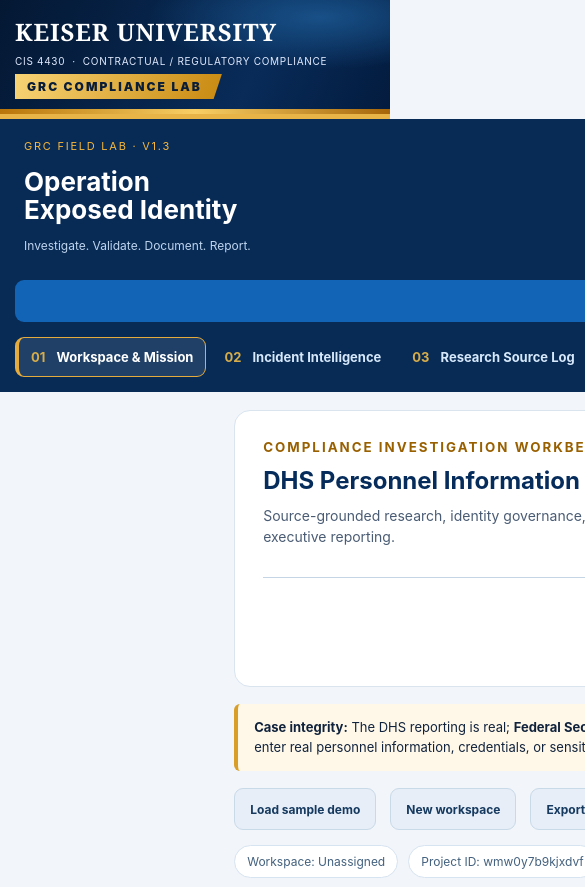
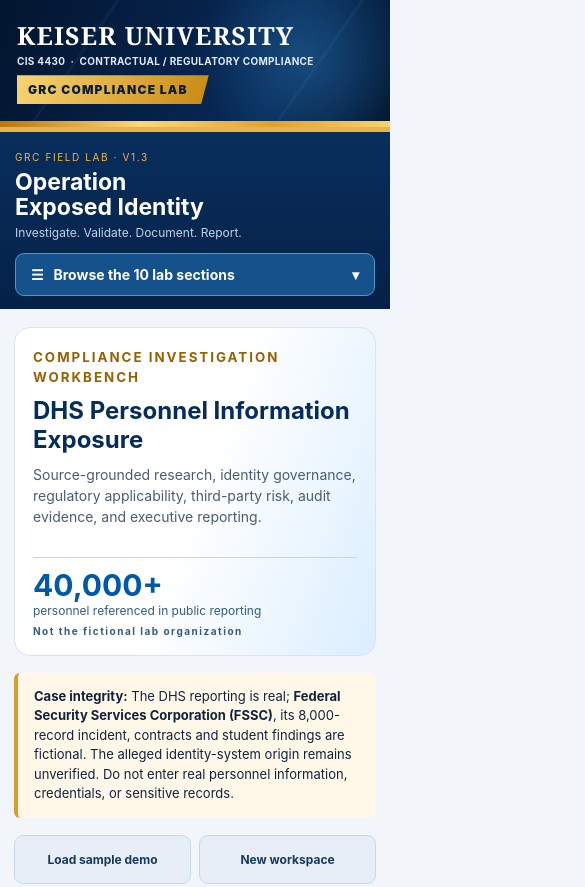
Before and after one commit to dragasakisn-beep/cis4430-grc-lab, a plain HTML site: page dhs-compliance-lab/index.html in a window 390 px wide. Shown: the top 887 px of the page, 585 px wide, since content can reach past the window. Drawn offline with Linux system fonts and the light colour scheme.

Commit message:
Complete CIS4430 v1.3 responsive styles for desktop and mobile

```diff
--- a/dhs-compliance-lab/styles.css
+++ b/dhs-compliance-lab/styles.css
@@ -11,3 +11,65 @@
 @media(max-width:900px){.topbar{min-height:120px;padding:15px}.bannerArt{display:none}.bannerStatus .chip{display:none}.actions #openValidator{margin-left:0}}
 @media(max-width:600px){.topbar{min-height:110px}.schoolTitle{font-size:24px}.bannerSchool small{font-size:10px}.goldRibbon{font-size:12px;padding:5px 20px 5px 12px}.bannerStatus{display:none}.actions button,.actions .filebutton{white-space:normal}}
 @media print{.topbar{display:none!important}}
+
+/* v1.3: responsive desktop-quality academic header and navigation */
+html,body{max-width:100%;overflow-x:clip}
+.layout,.content,.sidebar,.panel,.hero,.notice,.actions{min-width:0}
+.topbar{width:100%;min-height:146px;display:flex;align-items:center;justify-content:space-between;background:radial-gradient(circle at 78% 45%,#174b7c 0%,transparent 34%),linear-gradient(110deg,#03152f,#072957 70%,#03162e);border-bottom:5px solid #e8b347;padding:16px clamp(18px,3vw,48px);isolation:isolate;overflow:hidden}
+.topbar::before{content:"";position:absolute;inset:0;z-index:-1;pointer-events:none;background:repeating-linear-gradient(125deg,transparent 0 95px,rgba(91,161,229,.07) 96px 98px,transparent 99px 200px)}
+.topbar::after{height:6px;background:linear-gradient(90deg,#bb7609 0%,#ffd778 36%,#e2a12c 70%,#fbd26f 100%)}
+.bannerMain{display:flex;align-items:center;justify-content:space-between;gap:24px;flex:1;min-width:0;max-width:1250px}
+.bannerSchool{min-width:0;flex:1;gap:7px}
+.schoolTitle{font:700 clamp(27px,3vw,48px)/1 Georgia,serif;letter-spacing:.045em;white-space:normal}
+.bannerSchool small{font-weight:650;letter-spacing:.075em;font-size:clamp(11px,1.15vw,16px)}
+.goldRibbon{font-size:clamp(13px,1.45vw,19px);letter-spacing:.19em;padding:7px 42px 7px 18px;box-shadow:0 4px 14px #0003}
+.bannerArt{display:flex;gap:13px;align-items:center;opacity:1;flex:none}
+.bannerArt svg{height:73px;width:69px;filter:drop-shadow(0 3px 8px #00132f)}
+.bannerArt .bannerScales{color:#f5c565;width:86px}
+.bannerArt .bannerPillar{color:#81aedc}
+.bannerArt .bannerShield{color:#6ac9ff;height:88px;width:81px}
+.bannerArt .bannerGlobe{color:#5dbaee}
+.bannerStatus{align-self:flex-end;flex:none}
+.sidebar{background:linear-gradient(180deg,#082e5c,#052147);width:auto}
+.mobileNavToggle{display:none}
+.content{padding-top:24px}
+.actions{gap:10px;align-items:stretch}
+.actions button,.actions .filebutton{min-height:44px;border-radius:9px;flex:0 1 auto;white-space:normal;text-align:center}
+.actions #openValidator{margin-left:0}
+@media(max-width:1180px){.bannerArt .bannerPillar,.bannerArt .bannerGlobe{display:none}.bannerStatus{display:none}}
+@media(max-width:1000px){
+  .topbar{min-height:150px;padding:20px 24px}
+  .bannerArt{display:flex}
+  .sidebar{padding:14px 18px;gap:10px}
+  .sidebrand{padding:0}
+  .sidebrand h2{margin:5px 0;font-size:23px}
+  .sidebrand p{margin:3px 0}
+  .mobileNavToggle{display:flex;justify-content:space-between;align-items:center;width:100%;background:#15528b;border:1px solid #5395c9;text-align:left;font-size:14px;padding:12px 15px}
+  .sidebar nav{display:none;flex-direction:column;overflow:visible;gap:3px;padding:4px 0 7px}
+  .sidebar nav.mobileOpen{display:flex}
+  .navitem{width:100%;white-space:normal;font-size:13px;padding:10px 14px}
+  .content{padding:18px clamp(14px,3vw,28px) 30px}
+  .hero{flex-direction:row;align-items:center}
+  .heroStat{border-left:1px solid #c6d5e5;border-top:0;padding:0 0 0 18px;min-width:165px}
+}
+@media(max-width:650px){
+ .topbar{min-height:132px;padding:17px 17px;gap:5px}
+ .schoolTitle{font-size:clamp(25px,6.4vw,33px)}
+ .bannerSchool small{font-size:10px;line-height:1.35;letter-spacing:.03em}
+ .goldRibbon{font-size:12px;letter-spacing:.1em;padding:7px 21px 7px 11px}
+ .bannerArt{display:none}
+ .sidebar{padding:13px 15px}
+ .sidebrand small{font-size:10px}
+ .hero{flex-direction:column;align-items:stretch;padding:18px}
+ .hero h1{font-size:24px}
+ .heroStat{border-left:none;border-top:1px solid #c6d5e5;padding:9px 0 0;text-align:left;min-width:0}
+ .heroStat b{font-size:30px}
+ .actions{display:grid;grid-template-columns:repeat(2,minmax(0,1fr));gap:8px}
+ .actions button,.actions .filebutton{width:100%;min-width:0;min-height:49px;padding:9px 7px;font-size:12px;overflow-wrap:anywhere}
+ .actions #printPdf,.actions #exportPpt{grid-column:auto}
+ .readinessCard{gap:12px}
+ .panelFooter{flex-wrap:wrap}
+ .panelFooter button{min-width:105px}
+}
+@media(min-width:651px) and (max-width:1000px){.actions{display:grid;grid-template-columns:repeat(4,minmax(0,1fr))}.actions button,.actions .filebutton{width:100%;padding:11px 7px}}
+@media print{.mobileNavToggle{display:none!important}}
```
